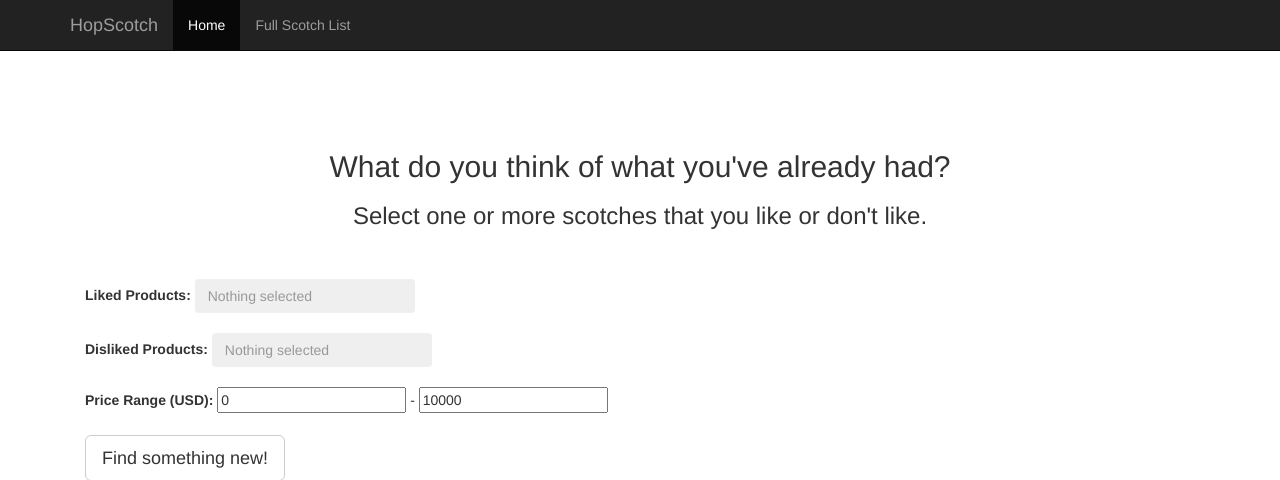
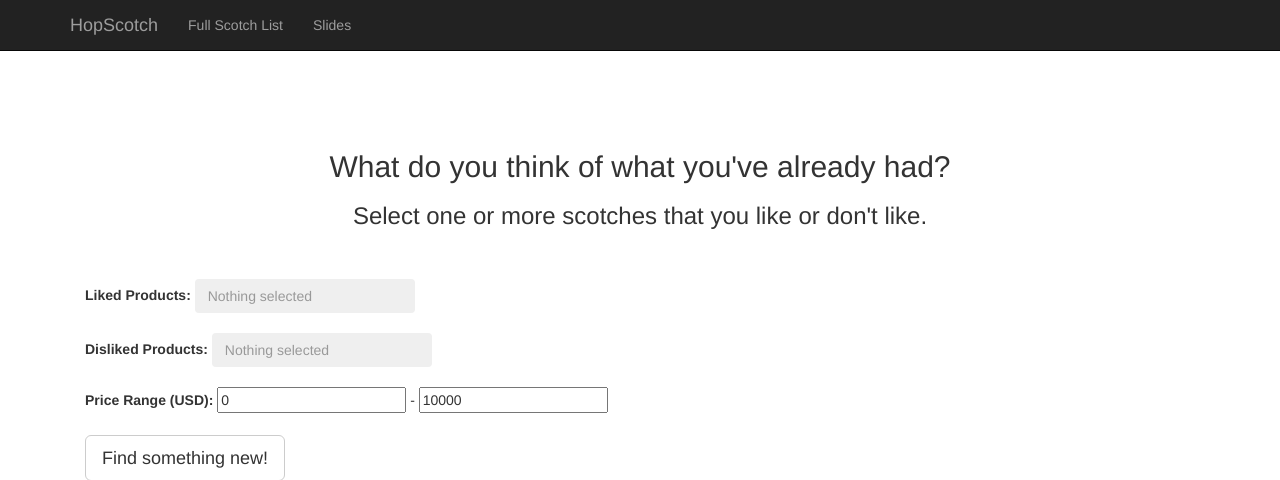
Before and after one commit to skalish/hopscotch, a Flask app: page / in a window 1280 px wide. Shown: the top 480 px of the page. Run offline with Flask 2, Linux system fonts and the light colour scheme; data that the repository does not hold is empty; some libraries are stand-ins or nearby versions.

Commit message:
Update navbar links to correct pages.

```diff
--- a/hopscotch/templates/base.html
+++ b/hopscotch/templates/base.html
@@ -54,12 +54,12 @@
             <span class="icon-bar"></span>
             <span class="icon-bar"></span>
           </button>
-          <a class="navbar-brand" href="#">HopScotch</a>
+          <a class="navbar-brand" href="/input">HopScotch</a>
         </div>
         <div id="navbar" class="collapse navbar-collapse">
           <ul class="nav navbar-nav">
-            <li class="active"><a href="/input">Home</a></li>
             <li><a href="/db_fancy">Full Scotch List</a></li>
+	    <li><a href="/slides">Slides</a></li>
           </ul>
         </div><!--/.nav-collapse -->
       </div>
```
